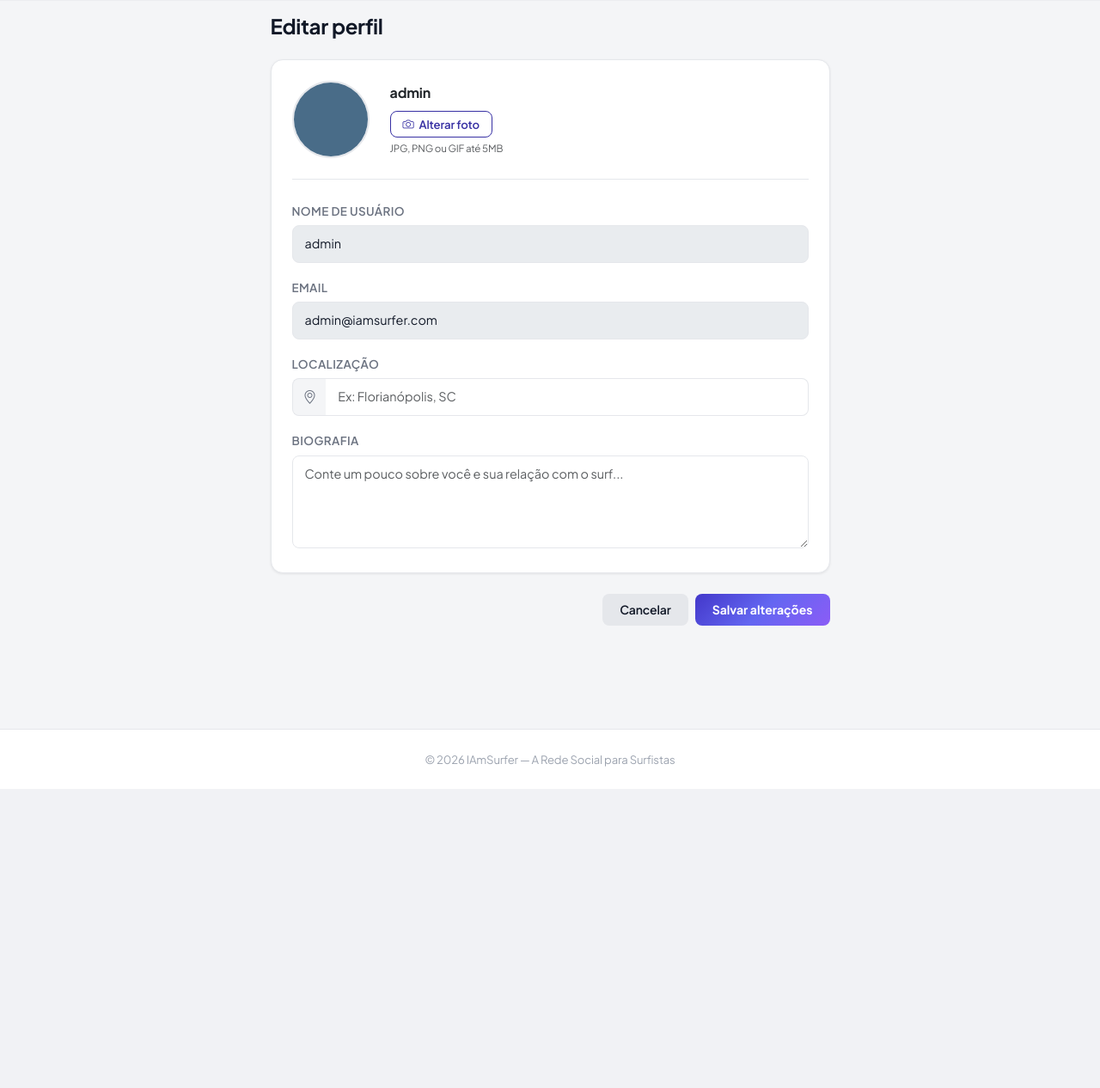
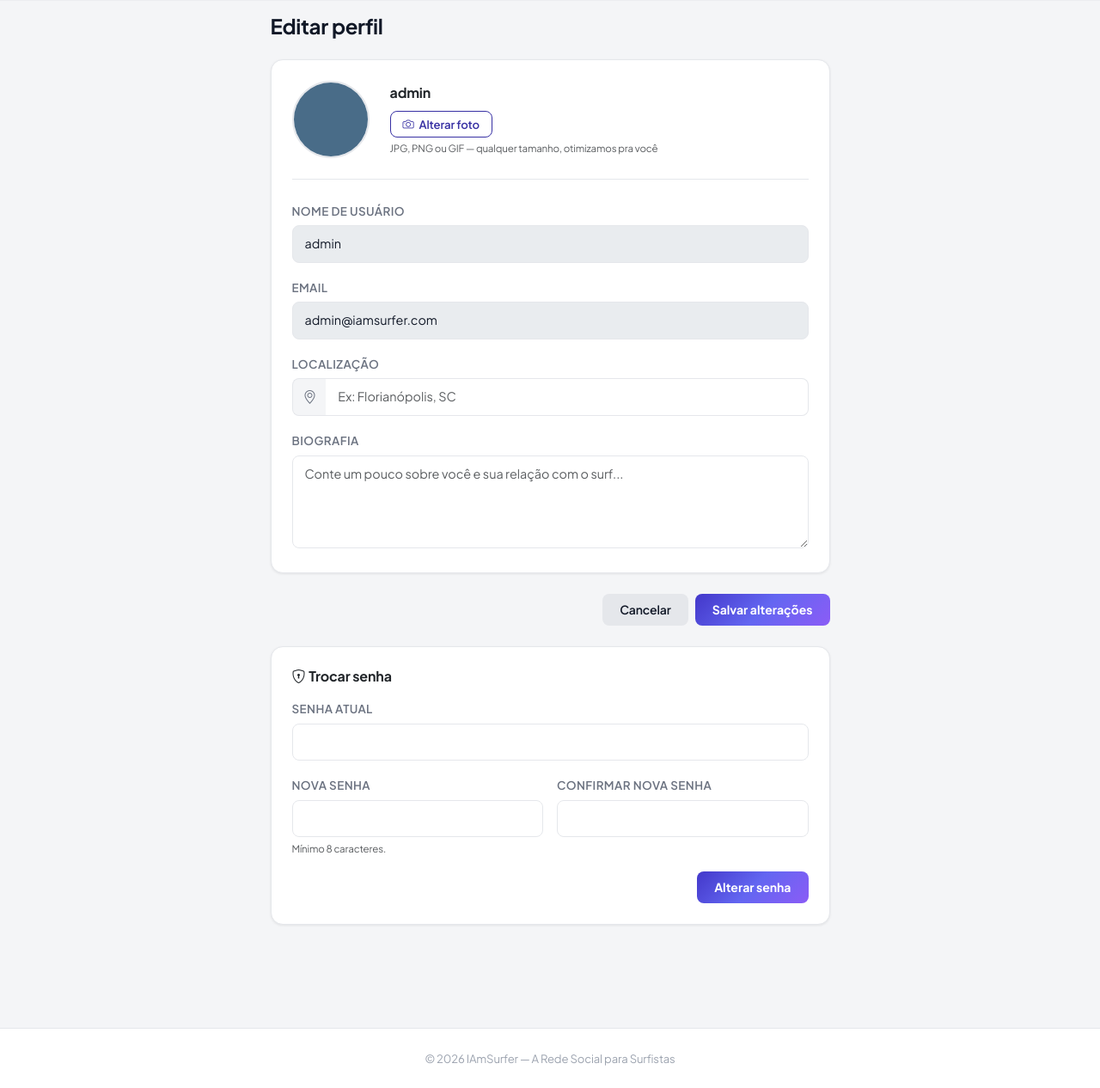
Before and after one commit to LeonardoBaptista-dev/iamsurfer, a Flask app: page /profile/edit in a window 1280 px wide; the page is wider, and only the part inside the window is pictured. Shown: the part 61-1327 px from the top of that part at 86% size. Before the commit the page ends 979 px from the top of that part, so only its background shows below. Run offline with Flask 2, Linux system fonts and the light colour scheme; a user stored in the database is signed in; data that the repository does not hold is empty; some libraries are stand-ins or nearby versions.

Commit message:
feat(auth): troca de senha nas configuracoes
- nova rota POST /profile/password: valida senha atual, minimo 8 chars e
  confirmacao; atualiza o hash
- formulario "Trocar senha" na pagina de editar perfil
- corrige texto do upload de avatar (qualquer tamanho)

Co-Authored-By: Claude Opus 4.8 (1M context) <noreply@anthropic.com>

```diff
--- a/routes/auth.py
+++ b/routes/auth.py
@@ -110,6 +110,27 @@ def signup():
 
     return render_template('auth/signup.html')
 
+@auth.route('/profile/password', methods=['POST'])
+@login_required
+def change_password():
+    current = request.form.get('current_password') or ''
+    new = request.form.get('new_password') or ''
+    confirm = request.form.get('confirm_password') or ''
+
+    if not current_user.check_password(current):
+        flash('Senha atual incorreta.', 'danger')
+    elif len(new) < 8:
+        flash('A nova senha precisa ter ao menos 8 caracteres.', 'danger')
+    elif new != confirm:
+        flash('A confirmação não confere com a nova senha.', 'danger')
+    else:
+        current_user.set_password(new)
+        db.session.commit()
+        flash('Senha alterada com sucesso!', 'success')
+
+    return redirect(url_for('auth.edit_profile'))
+
+
 @auth.route('/logout')
 @login_required
 def logout():
--- a/templates/auth/edit_profile.html
+++ b/templates/auth/edit_profile.html
@@ -22,7 +22,7 @@
                         </label>
                         <input type="file" id="profile_image" name="profile_image" accept="image/*" class="d-none"
                             onchange="previewImage(this);">
-                        <small class="text-muted d-block mt-1" style="font-size:.72rem;">JPG, PNG ou GIF até 5MB</small>
+                        <small class="text-muted d-block mt-1" style="font-size:.72rem;">JPG, PNG ou GIF — qualquer tamanho, otimizamos pra você</small>
                     </div>
                 </div>
 
@@ -53,9 +53,39 @@
             </div>
         </div>
 
-        <div class="d-flex justify-content-end gap-2 mb-5">
+        <div class="d-flex justify-content-end gap-2 mb-4">
             <a href="{{ url_for('main.user_profile', username=current_user.username) }}" class="btn btn-secondary">Cancelar</a>
             <button type="submit" class="btn btn-primary">Salvar alterações</button>
+        </div>
+    </form>
+
+    <!-- Trocar senha -->
+    <form method="POST" action="{{ url_for('auth.change_password') }}">
+        <div class="card mb-5">
+            <div class="card-body p-4">
+                <h6 class="mb-3" style="font-weight:700;"><i class="bi bi-shield-lock me-1"></i>Trocar senha</h6>
+                <div class="mb-3">
+                    <label for="current_password" class="form-label">Senha atual</label>
+                    <input type="password" class="form-control" id="current_password" name="current_password"
+                        autocomplete="current-password" required>
+                </div>
+                <div class="row g-3">
+                    <div class="col-12 col-sm-6">
+                        <label for="new_password" class="form-label">Nova senha</label>
+                        <input type="password" class="form-control" id="new_password" name="new_password"
+                            autocomplete="new-password" minlength="8" required>
+                        <small class="text-muted" style="font-size:.72rem;">Mínimo 8 caracteres.</small>
+                    </div>
+                    <div class="col-12 col-sm-6">
+                        <label for="confirm_password" class="form-label">Confirmar nova senha</label>
+                        <input type="password" class="form-control" id="confirm_password" name="confirm_password"
+                            autocomplete="new-password" minlength="8" required>
+                    </div>
+                </div>
+                <div class="d-flex justify-content-end mt-3">
+                    <button type="submit" class="btn btn-primary">Alterar senha</button>
+                </div>
+            </div>
         </div>
     </form>
 
```
